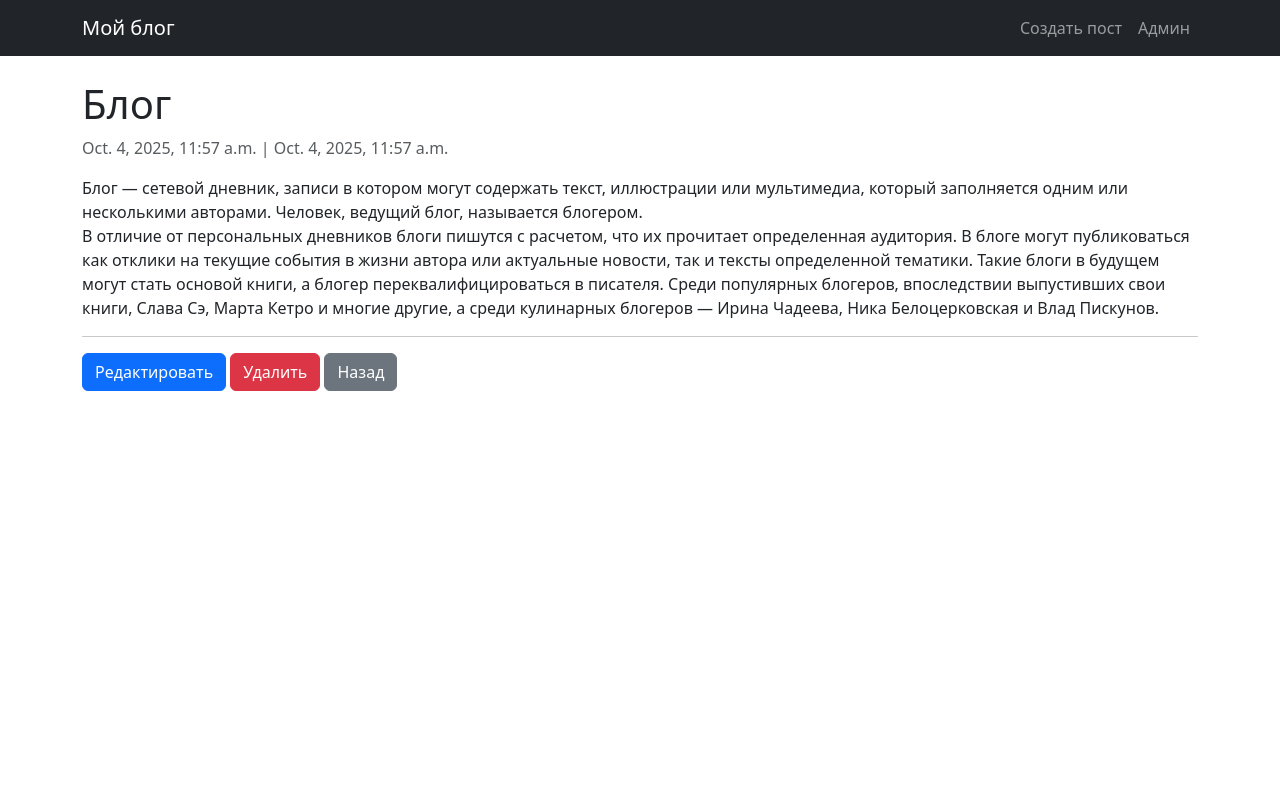
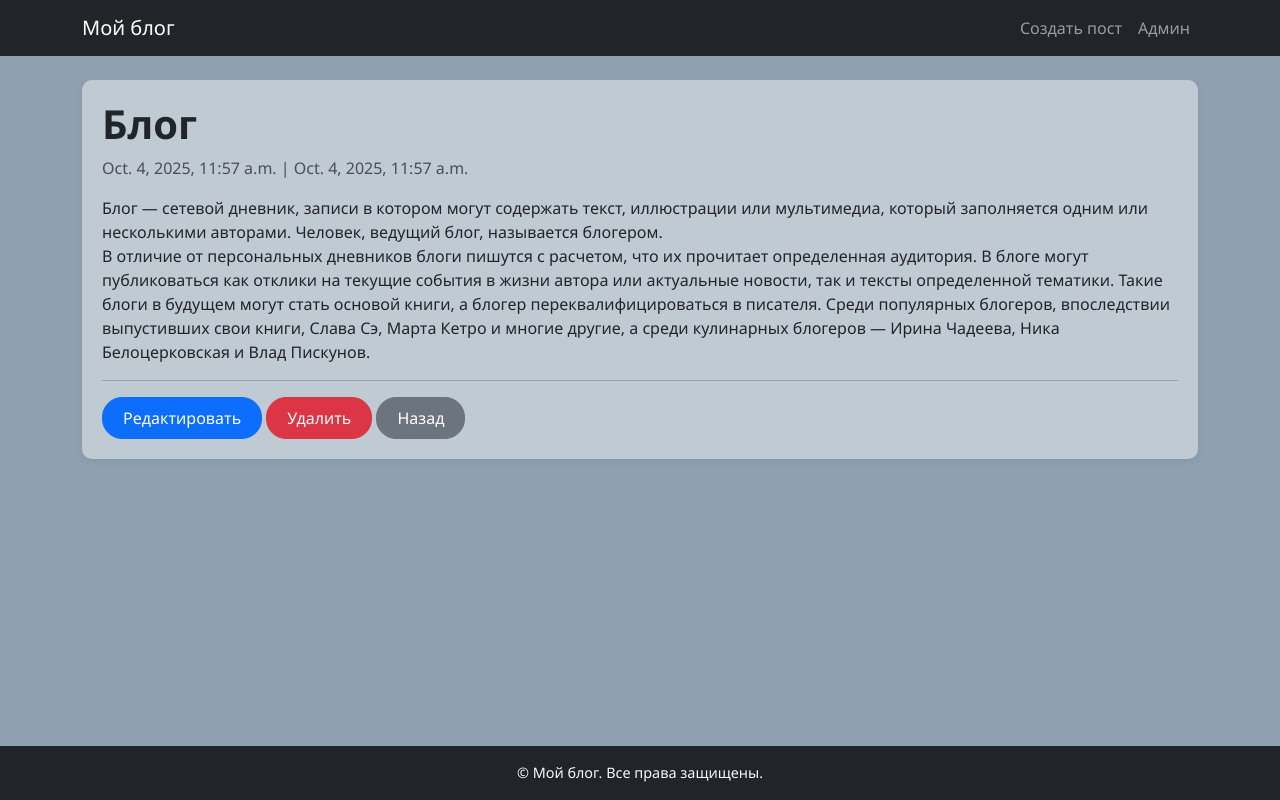
Before and after one commit to Abdu-Alim/blog, a Django app: page /post/blog/ in a window 1280 px wide. Run offline with Django 5.2, Linux system fonts and the light colour scheme; data comes from the database, SQL or seed files in the repository; both versions use the stored data as it was after the commit.

Commit message:
Самая финальная версия блога

```diff
--- /dev/null
+++ b/blog/static/blog/style.css
@@ -0,0 +1,118 @@
+/* Общий фон и шрифт */
+body {
+    font-family: 'Segoe UI', Tahoma, Geneva, Verdana, sans-serif;
+    background: #8fa1b1;
+}
+
+/* Хедер */
+.navbar {
+    box-shadow: 0 2px 5px rgba(0, 0, 0, 0.001);
+}
+
+/* Заголовки */
+h1, h2, h5 {
+    font-weight: 600;
+}
+
+/* Карточки постов */
+.list-group-item {
+    background-color: #adc6eb;
+    border-style: solid;
+    border-width: 2px;
+    border-color: #1e3852;
+    border-radius: 8px;
+    margin-bottom: 10px;
+    transition: 0.2s;
+}
+
+.list-group-item:hover {
+    background: #f1f1f1;
+    transform: translateX(5px);
+}
+
+/* Пост (детальная страница) */
+article {
+    background: rgba(255, 255, 255, 0.433);
+    border-radius: 10px;
+    padding: 20px;
+    box-shadow: 0 3px 8px rgba(0,0,0,0.05);
+}
+
+/* Кнопки */
+.btn {
+    border-radius: 20px;
+    padding: 8px 20px;
+    transition: all 0.2s;
+}
+
+.btn:hover {
+    transform: translateY(-2px);
+    box-shadow: 0 4px 12px rgba(0,0,0,0.1);
+}
+
+/* Подвал */
+footer {
+    background-color: #212529;
+    color: #ccc;
+    font-size: 0.9rem;
+}
+footer a {
+    color: #0d6efd;
+    text-decoration: none;
+}
+footer a:hover {
+    text-decoration: underline;
+}
+
+/* === Стили формы создания/редактирования поста === */
+form {
+
+    background-color: #8fabc2;
+    padding: 25px;
+    border-radius: 15px;
+    box-shadow: 0 4px 15px rgba(0, 0, 0, 0.2);
+    max-width: 600px;
+    margin: 0 auto;
+}
+
+form label {
+    font-weight: 600;
+    margin-bottom: 5px;
+    display: block;
+}
+
+form input[type="text"],
+form textarea {
+    width: 100%;
+    border: 1px solid #6c757d;
+    border-radius: 10px;
+    padding: 10px 12px;
+    background-color: #f0f3f566;
+    box-shadow: inset 0 2px 4px rgba(0, 0, 0, 0.1);
+    transition: all 0.3s ease;
+    font-size: 1rem;
+}
+
+form input[type="text"]:focus,
+form textarea:focus {
+    outline: none;
+    border-color: #0d6efd;
+    box-shadow: 0 0 6px rgba(13, 110, 253, 0.6);
+    background-color: #ffffff86;
+}
+
+form textarea {
+    min-height: 180px;
+    resize: vertical;
+}
+
+button.btn {
+    border-radius: 50px;
+    padding: 8px 20px;
+    box-shadow: 0 3px 5px rgba(0, 0, 0, 0.15);
+}
+
+button.btn:hover {
+    transform: translateY(-2px);
+    box-shadow: 0 5px 10px rgba(0, 0, 0, 0.2);
+}
--- a/blog/templates/blog/base.html
+++ b/blog/templates/blog/base.html
@@ -1,3 +1,4 @@
+{% load static %}
 <!doctype html>
 <html lang="ru">
 
@@ -7,9 +8,11 @@
     <title>{% block title %}Блог{% endblock %}</title>
     <!-- Bootstrap 5 CDN -->
     <link href="https://cdn.jsdelivr.net/npm/bootstrap@5.3.0/dist/css/bootstrap.min.css" rel="stylesheet">
+    <link rel="stylesheet" href="{% static 'blog/style.css' %}">
 </head>
 
-<body>
+<body class="d-flex flex-column min-vh-100"> <!-- тело растягиваем на весь экран -->
+
     <nav class="navbar navbar-expand-lg navbar-dark bg-dark mb-4">
         <div class="container">
             <a class="navbar-brand" href="{% url 'blog:post_list' %}">Мой блог</a>
@@ -22,11 +25,17 @@
         </div>
     </nav>
 
+    <main class="flex-fill"> <!-- основное содержимое -->
+        <div class="container">
+            {% block content %}{% endblock %}
+        </div>
+    </main>
 
-    <div class="container">
-        {% block content %}{% endblock %}
-    </div>
-
+    <footer class="bg-dark text-light text-center py-3 mt-auto">
+        <div class="container">
+            <p class="mb-0">&copy; {{ now|date:"Y" }} Мой блог. Все права защищены.</p>
+        </div>
+    </footer>
 
     <script src="https://cdn.jsdelivr.net/npm/bootstrap@5.3.0/dist/js/bootstrap.bundle.min.js"></script>
 </body>
```
Also changed, not shown: db.sqlite3.
